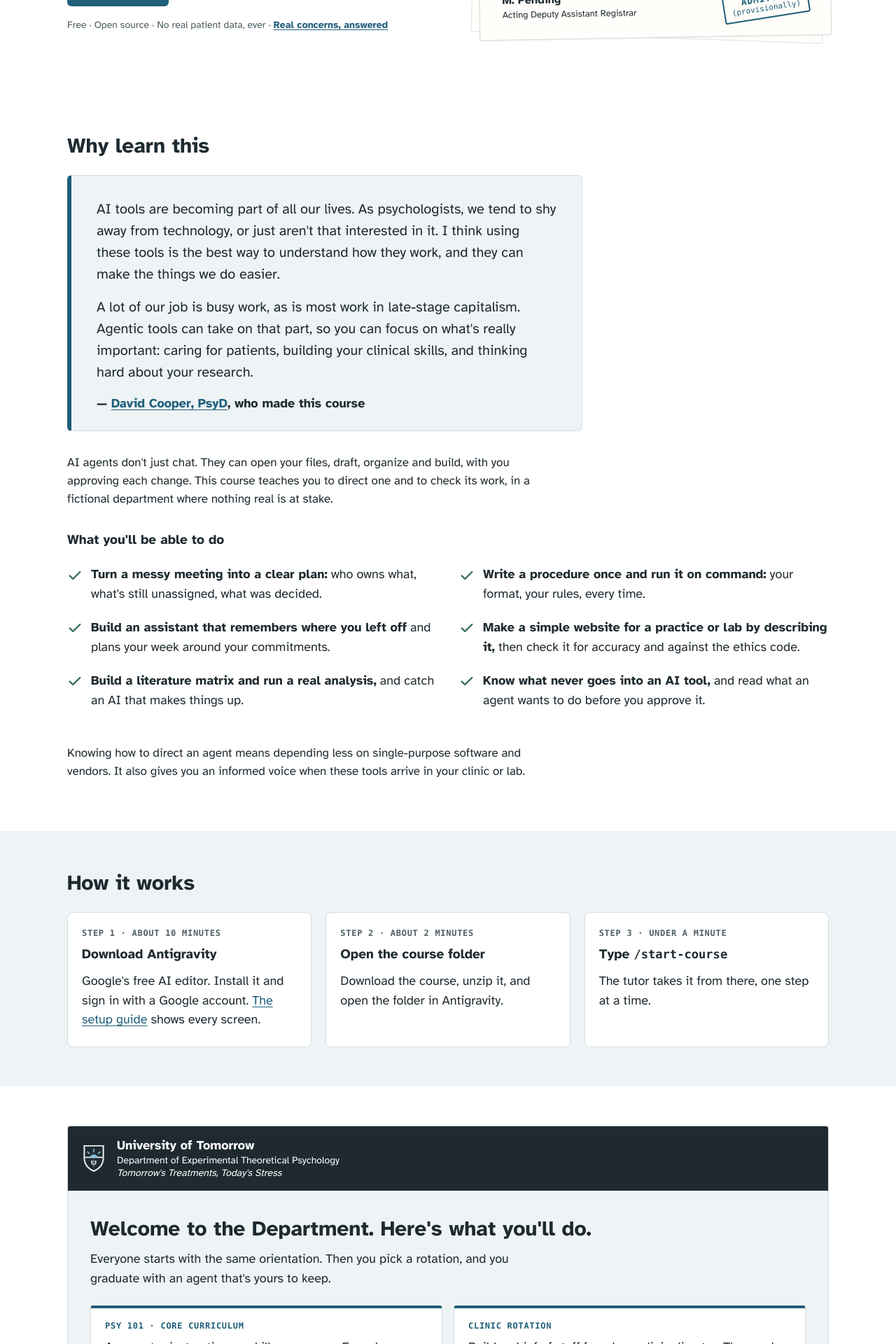
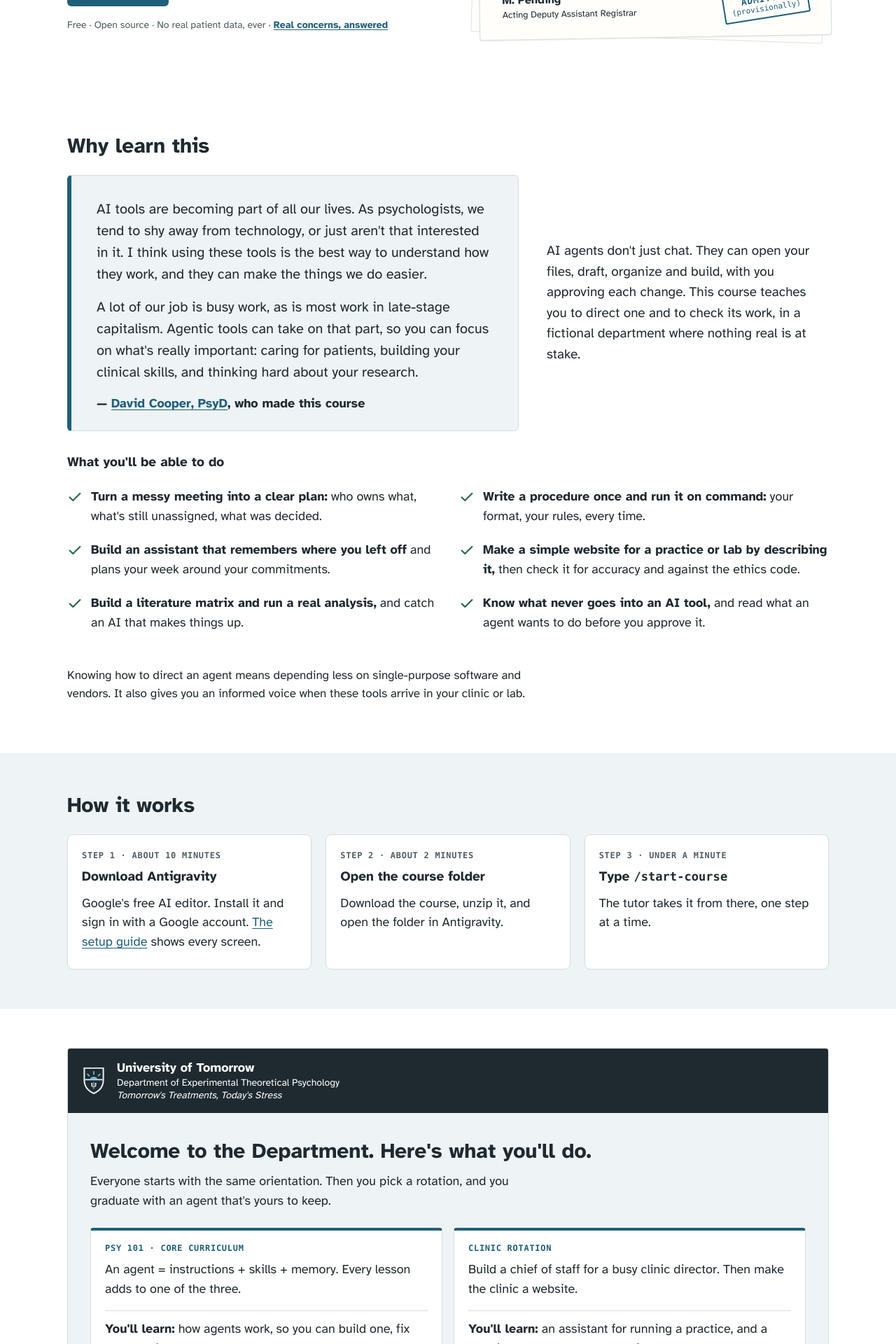
Before and after one commit to dccooper/agentic-psychologist, a Jekyll site: the page built from docs/index.html, in a window 1280 px wide. Shown: the part 587-2507 px from the top of the page at 70% size. Built offline with Jekyll 4.4.1, drawn with Linux system fonts in a browser that asks for light colours.

Commit message:
Home page: the intro sits beside the author's note on wide screens
Co-Authored-By: Claude Opus 5.5 <noreply@anthropic.com>

```diff
--- a/docs/assets/css/home.css
+++ b/docs/assets/css/home.css
@@ -86,8 +86,14 @@
 /* Why learn this (plain voice, out of character) */
 .uot-home .why-intro, .uot-home .why-close { max-width: 44rem; font-size: 1.0625rem; }
 .uot-home .why h3 { margin-top: 2rem; }
+.uot-home .why-lead { display: grid; gap: 0 2.5rem; align-items: center; margin-top: 1.5rem; }
+@media (min-width: 56rem) {
+  .uot-home .why-lead { grid-template-columns: 1.6fr 1fr; }
+  .uot-home .why-lead .author-note { margin-bottom: 0; }
+  .uot-home .why-lead .why-intro { margin: 0; font-size: 1.1875rem; }
+}
 .uot-home .author-note {
-  max-width: 46rem; margin: 1.5rem 0 2rem; padding: 1.5rem 1.5rem 1.25rem;
+  margin: 0 0 1.5rem; padding: 1.5rem 1.5rem 1.25rem;
   background: var(--uot-surface); border: 1px solid var(--uot-border); border-left: 6px solid var(--uot-accent);
   border-radius: 6px;
 }
--- a/docs/index.html
+++ b/docs/index.html
@@ -56,6 +56,7 @@ tagline: AI agents for psychologists, in 20-minute lessons
 <section class="section why" aria-labelledby="why">
   <div class="wrap">
     <h2 id="why">Why learn this</h2>
+    <div class="why-lead">
     <figure class="author-note">
       <blockquote>
         <p>AI tools are becoming part of all our lives. As psychologists, we tend to shy away from technology, or just aren't that interested in it. I think using these tools is the best way to understand how they work, and they can make the things we do easier.</p>
@@ -64,6 +65,7 @@ tagline: AI agents for psychologists, in 20-minute lessons
       <figcaption>— <a href="https://www.linkedin.com/in/drdccooper/">David Cooper, PsyD</a>, who made this course</figcaption>
     </figure>
     <p class="why-intro">AI agents don't just chat. They can open your files, draft, organize and build, with you approving each change. This course teaches you to direct one and to check its work, in a fictional department where nothing real is at stake.</p>
+    </div>
     <h3>What you'll be able to do</h3>
     <ul class="checklist outcomes">
       <li>{{ check }}<div><strong>Turn a messy meeting into a clear plan:</strong> who owns what, what's still unassigned, what was decided.</div></li>
```
